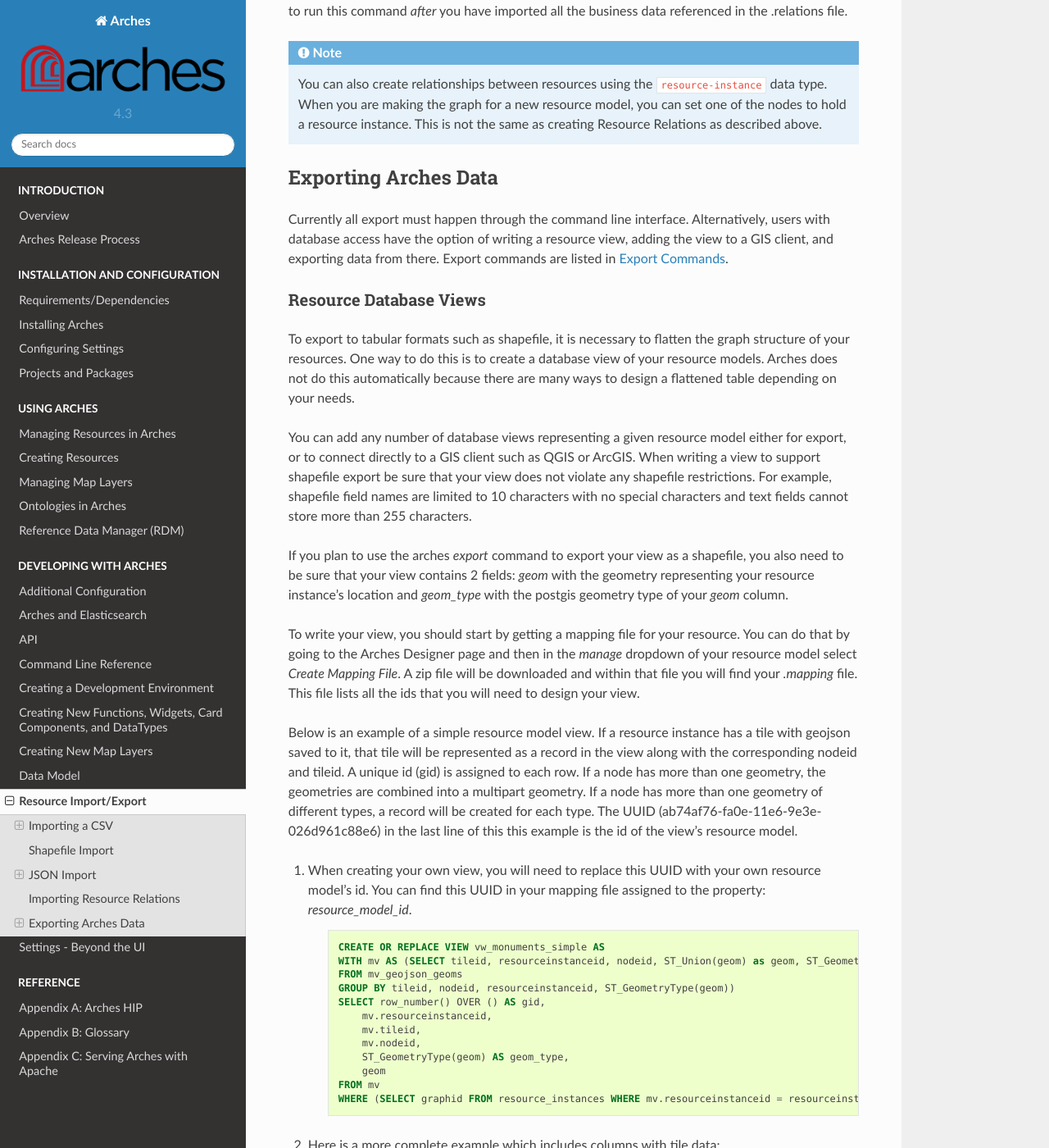
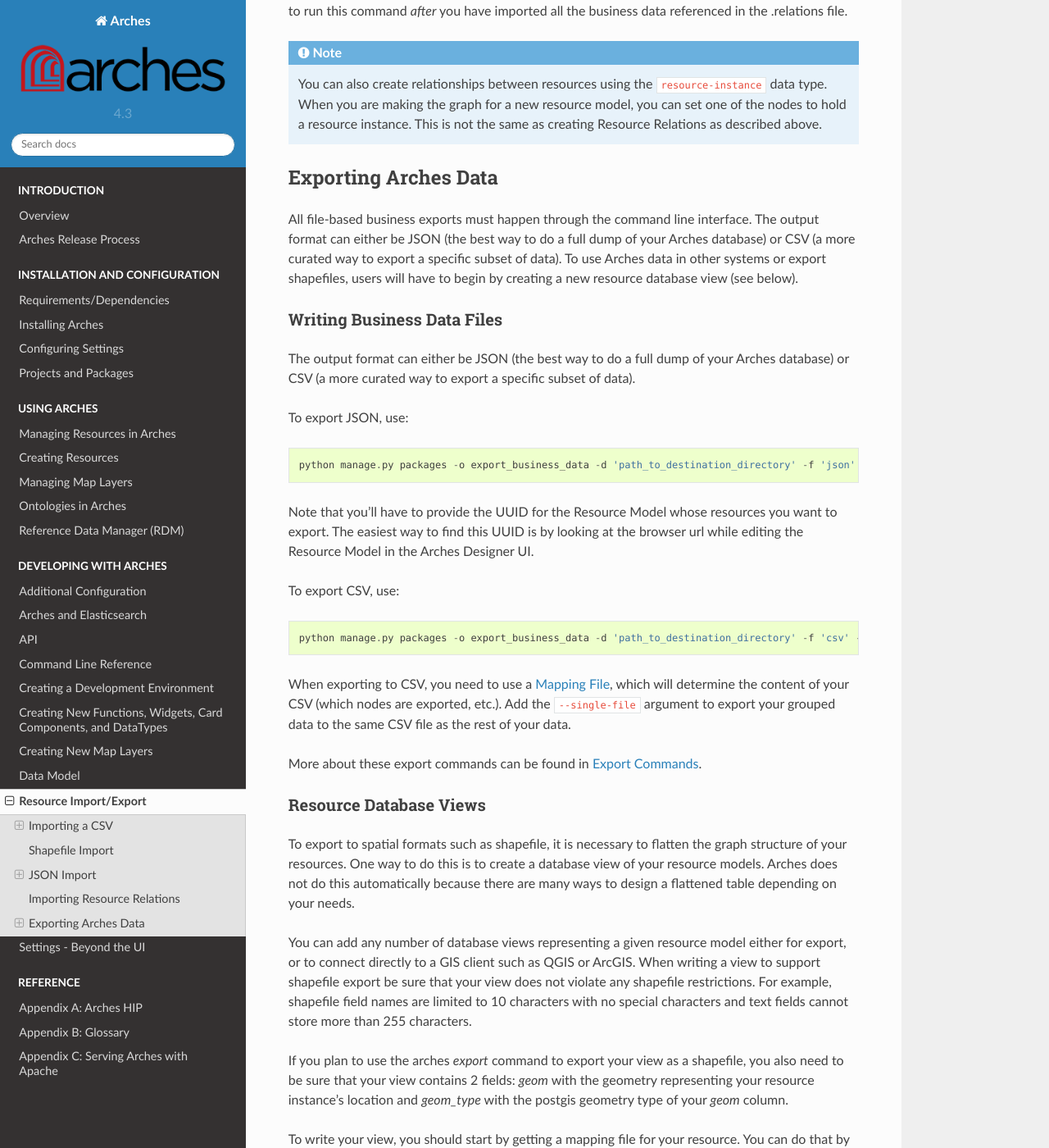
Before and after one commit to archesproject/arches-docs, a Sphinx documentation site: the page built from docs/import-export.txt, in a window 1280 px wide and 1400 px high, scrolled down 12487 px. Shown: the whole window at 82% size. Built offline with Sphinx 7.4.7 and the Read the Docs theme 2.0.0, drawn with Linux system fonts in a browser that asks for light colours.

Commit message:
#77 add more export commands to import/export section

```diff
--- a/docs/import-export.txt
+++ b/docs/import-export.txt
@@ -506,13 +506,31 @@
 Exporting Arches Data
 =====================
 
-Currently all export must happen through the command line interface.
-Alternatively, users with database access have the option of writing a resource view, adding the view to a GIS client, and exporting data from there. Export commands are listed in :ref:`Export Commands`.
+All file-based business exports must happen through the command line interface. The output format can either be JSON (the best way to do a full dump of your Arches database) or CSV (a more curated way to export a specific subset of data). To use Arches data in other systems or export shapefiles, users will have to begin by creating a new resource database view (see below).
+
+Writing Business Data Files
+---------------------------
+
+The output format can either be JSON (the best way to do a full dump of your Arches database) or CSV (a more curated way to export a specific subset of data).
+
+To export JSON, use::
+
+    python manage.py packages -o export_business_data -d 'path_to_destination_directory' -f 'json' -g 'resource_model_uuid'
+
+Note that you'll have to provide the UUID for the Resource Model whose resources you want to export. The easiest way to find this UUID is by looking at the browser url while editing the Resource Model in the Arches Designer UI.
+
+To export CSV, use::
+
+    python manage.py packages -o export_business_data -d 'path_to_destination_directory' -f 'csv' -c 'path_to_mapping_file'
+
+When exporting to CSV, you need to use a :ref:`Mapping File`, which will determine the content of your CSV (which nodes are exported, etc.). Add the ``--single-file`` argument to export your grouped data to the same CSV file as the rest of your data.
+
+More about these export commands can be found in :ref:`Export Commands`.
 
 Resource Database Views
 -----------------------
 
-To export to tabular formats such as shapefile, it is necessary to flatten the graph structure of your resources. One way to do this is to create a database view of your resource models. Arches does not do this automatically because there are many ways to design a flattened table depending on your needs.
+To export to spatial formats such as shapefile, it is necessary to flatten the graph structure of your resources. One way to do this is to create a database view of your resource models. Arches does not do this automatically because there are many ways to design a flattened table depending on your needs.
 
 You can add any number of database views representing a given resource model either for export, or to connect directly to a GIS client such as QGIS or ArcGIS. When writing a view to support shapefile export be sure that your view does not violate any shapefile restrictions. For example, shapefile field names are limited to 10 characters with no special characters and text fields cannot store more than 255 characters.
 
```
